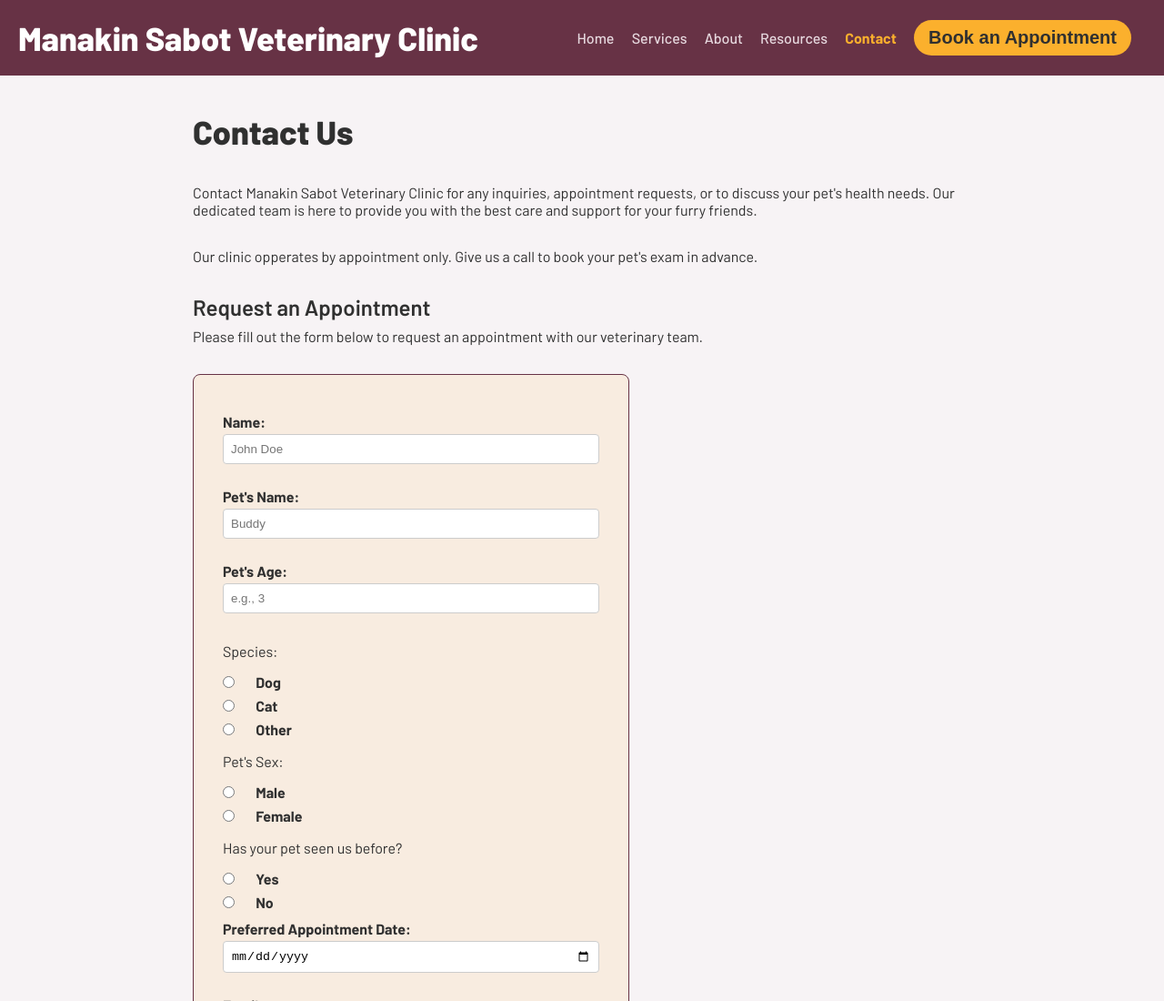
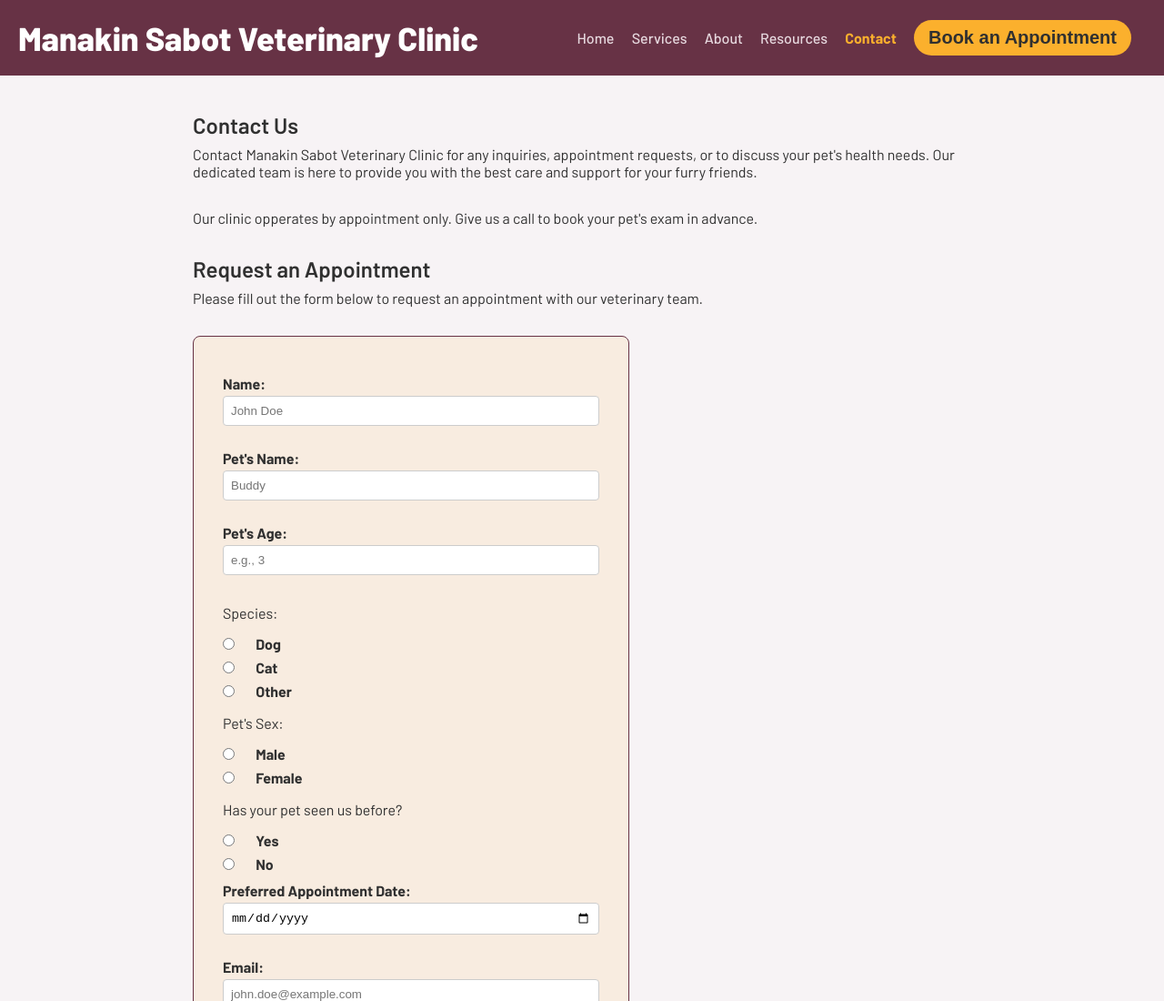
Before and after one commit to MaYensz/Manakin, a plain HTML site: page contact.html in a window 1280 px wide. Shown: the top 1100 px of the page at 91% size. Drawn offline with Linux system fonts and the light colour scheme.

Commit message:
Change heading from h1 to h2 in contact.html

```diff
--- a/contact.html
+++ b/contact.html
@@ -28,7 +28,7 @@
 
     <main id="main-content">
 
-        <h1>Contact Us</h1>
+        <h2>Contact Us</h2>
         <p>
             Contact Manakin Sabot Veterinary Clinic for any inquiries, appointment requests, or to discuss your pet's health needs. Our dedicated team is here to provide you with the best care and support for your furry friends.
             </p>
```
